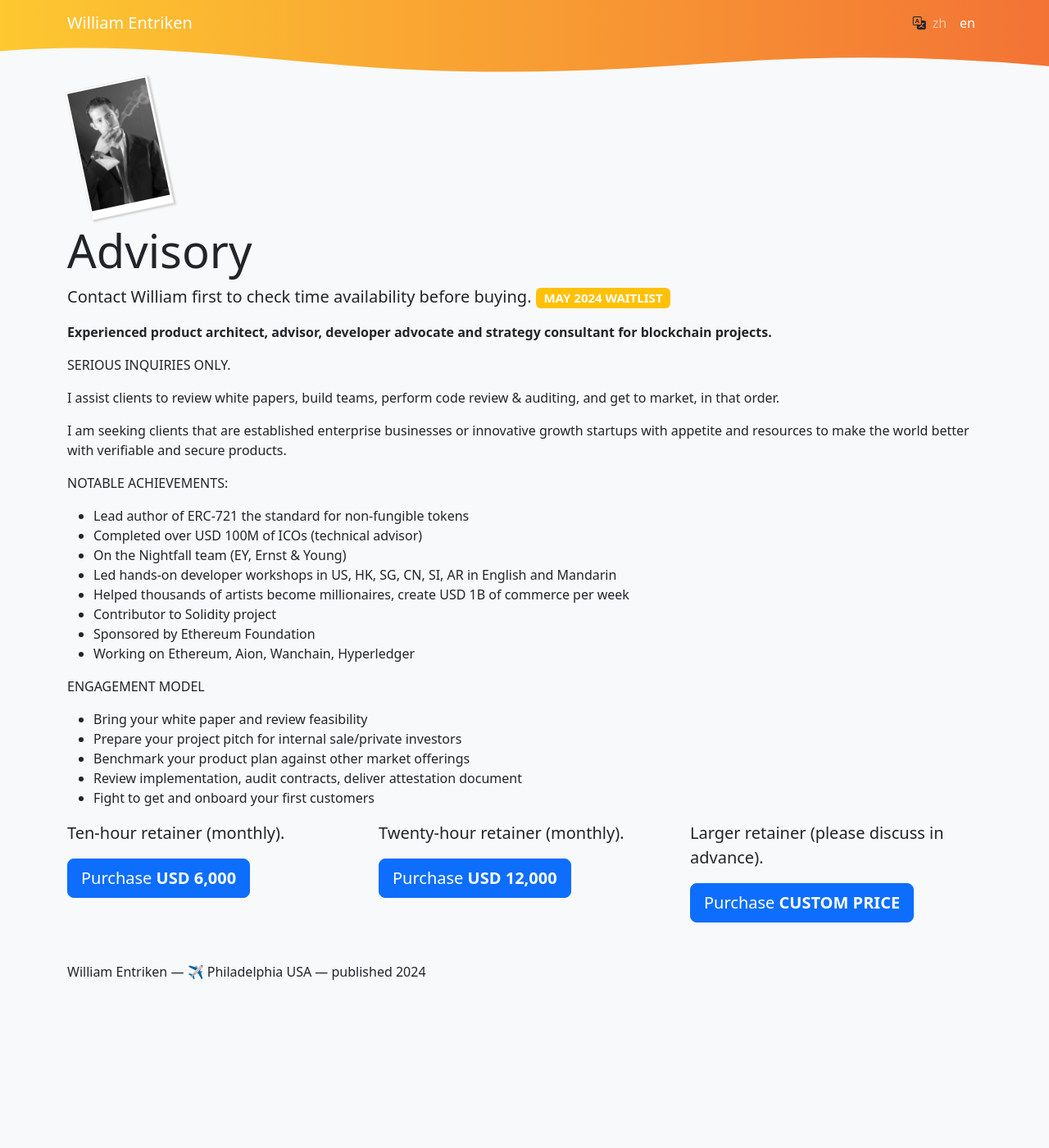
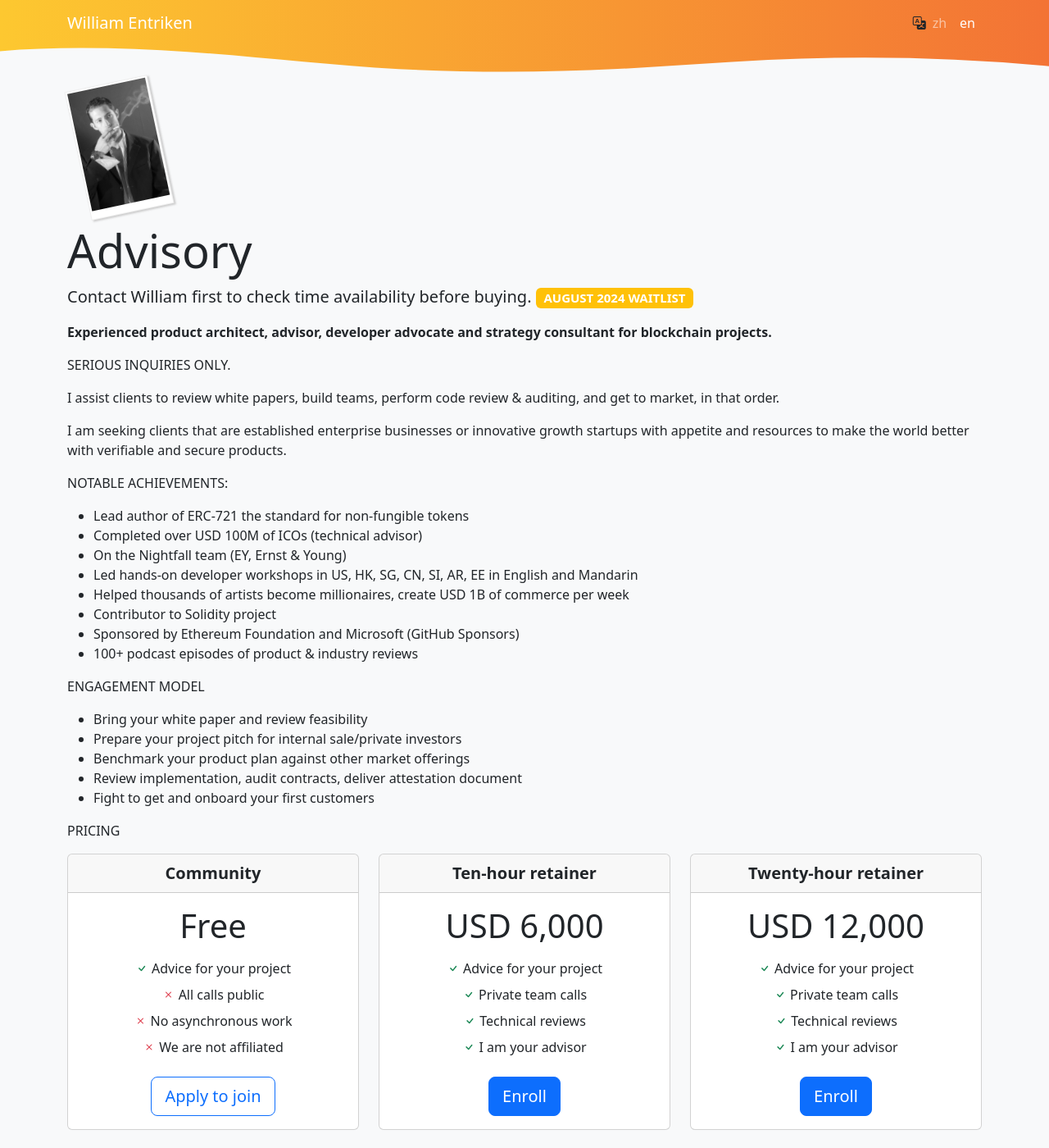
Before and after one commit to fulldecent/phor.net, a Jekyll site: the page built from advisory.html, in a window 1280 px wide and 1400 px high. Shown: the whole window at 82% size. Built offline with Jekyll 4.4.1, drawn with Linux system fonts in a browser that asks for light colours; comment, search, counter and statistics services are not loaded.

Commit message:
pricing table

```diff
--- a/advisory.html
+++ b/advisory.html
@@ -18,7 +18,7 @@
         <img src="assets/portraits/william-smoking-mini.jpg" class="pull-right minipolaroid" style="max-height:10em" >
 
         <h1 class="display-4">Advisory</h1>
-        <p class="lead">Contact William first to check time availability before buying. <span class="badge bg-warning">MAY 2024 WAITLIST</span></p>
+        <p class="lead">Contact William first to check time availability before buying. <span class="badge bg-warning">AUGUST 2024 WAITLIST</span></p>
 
         <p><strong>Experienced product architect, advisor, developer advocate and strategy consultant for blockchain projects.</strong></p>
         <p>SERIOUS INQUIRIES ONLY.</p>
@@ -29,12 +29,11 @@
         <li>Lead author of ERC-721 the standard for non-fungible tokens</li>
         <li>Completed over USD 100M of ICOs (technical advisor)</li>
         <li>On the Nightfall team (EY, Ernst &amp; Young)</li>
-        <li>Led hands-on developer workshops in US, HK, SG, CN, SI, AR in English and Mandarin</li>
+        <li>Led hands-on developer workshops in US, HK, SG, CN, SI, AR, EE in English and Mandarin</li>
         <li>Helped thousands of artists become millionaires, create USD 1B of commerce per week</li>
         <li>Contributor to Solidity project</li>
-        <li>Sponsored by Ethereum Foundation</li>
-        <li>Working on Ethereum, Aion, Wanchain, Hyperledger</li>
-
+        <li>Sponsored by Ethereum Foundation and Microsoft (GitHub Sponsors)</li>
+        <li>100+ podcast episodes of product &amp; industry reviews</li>
         </ul>
         <p>ENGAGEMENT MODEL</p>
         <ul>
@@ -48,6 +47,89 @@
       </div>
     </div>
     <div class="container">
+      <p>PRICING</p>
+
+      <div class="row text-center row-cols-3">
+        <div class="col">
+          <div class="card mb-4 box-shadow">
+            <div class="card-header">
+              <p class="lead my-0 fw-bold">Community</p>
+            </div>
+            <div class="card-body">
+              <h1 class="card-title pricing-card-title">Free</small></h1>
+              <ul class="list-unstyled mt-3 mb-4">
+                <li class="mb-2"><i class="bi bi-check text-success"></i> Advice for your project</li>
+                <li class="mb-2"><i class="bi bi-x text-danger"></i> All calls public</li>
+                <li class="mb-2"><i class="bi bi-x text-danger"></i> No asynchronous work</li>
+                <li class="mb-2"><i class="bi bi-x text-danger"></i> We are not affiliated</li>
+              </ul>
+              <a href="https://hour.gg" class="btn btn-lg btn-block btn-outline-primary">Apply to join</a>
+            </div>
+          </div>
+        </div>
+        <div class="col">
+          <div class="card mb-4 box-shadow">
+            <div class="card-header">
+              <p class="lead my-0 fw-bold">Ten-hour retainer</p>
+            </div>
+            <div class="card-body">
+              <h1 class="card-title pricing-card-title">USD 6,000</h1>
+              <ul class="list-unstyled mt-3 mb-4">
+                <li class="mb-2"><i class="bi bi-check text-success"></i> Advice for your project</li>
+                <li class="mb-2"><i class="bi bi-check text-success"></i> Private team calls</li>
+                <li class="mb-2"><i class="bi bi-check text-success"></i> Technical reviews</li>
+                <li class="mb-2"><i class="bi bi-check text-success"></i> I am your advisor</li>
+              </ul>
+              <form action="https://www.paypal.com/cgi-bin/webscr" method="post" target="_top">
+                <input type="hidden" name="cmd" value="_xclick-subscriptions">
+                <input type="hidden" name="business" value="paypal.com@phor.net">
+                <input type="hidden" name="lc" value="US">
+                <input type="hidden" name="item_name" value="Ten-hour retainer">
+                <input type="hidden" name="no_note" value="1">
+                <input type="hidden" name="src" value="1">
+                <input type="hidden" name="a3" value="6000.00">
+                <input type="hidden" name="p3" value="1">
+                <input type="hidden" name="t3" value="M">
+                <input type="hidden" name="currency_code" value="USD">
+                <input type="hidden" name="bn" value="PP-SubscriptionsBF:btn_subscribe_SM.gif:NonHostedGuest">
+                <button class="btn btn-primary btn-lg">Enroll</button>
+              </form>
+            </div>
+          </div>
+        </div>
+        <div class="col">
+          <div class="card mb-4 box-shadow">
+            <div class="card-header">
+              <p class="lead my-0 fw-bold">Twenty-hour retainer</p>
+            </div>
+            <div class="card-body">
+              <h1 class="card-title pricing-card-title">USD 12,000</h1>
+              <ul class="list-unstyled mt-3 mb-4">
+                <li class="mb-2"><i class="bi bi-check text-success"></i> Advice for your project</li>
+                <li class="mb-2"><i class="bi bi-check text-success"></i> Private team calls</li>
+                <li class="mb-2"><i class="bi bi-check text-success"></i> Technical reviews</li>
+                <li class="mb-2"><i class="bi bi-check text-success"></i> I am your advisor</li>
+              </ul>
+              <form action="https://www.paypal.com/cgi-bin/webscr" method="post" target="_top">
+                <input type="hidden" name="cmd" value="_xclick-subscriptions">
+                <input type="hidden" name="business" value="paypal.com@phor.net">
+                <input type="hidden" name="lc" value="US">
+                <input type="hidden" name="item_name" value="Twenty-hour retainer">
+                <input type="hidden" name="no_note" value="1">
+                <input type="hidden" name="src" value="1">
+                <input type="hidden" name="a3" value="12000.00">
+                <input type="hidden" name="p3" value="1">
+                <input type="hidden" name="t3" value="M">
+                <input type="hidden" name="currency_code" value="USD">
+                <input type="hidden" name="bn" value="PP-SubscriptionsBF:btn_subscribe_SM.gif:NonHostedGuest">
+                <button class="btn btn-primary btn-lg">Enroll</button>
+              </form>
+            </div>
+          </div>
+        </div>
+      </div>
+
+      <!--
       <div class="row">
         <div class="col">
           <p class="lead">Ten-hour retainer (monthly).</p>
@@ -87,5 +169,6 @@
           <p class="lead">Larger retainer (please discuss in advance).</p>
           <a href="http://paypal.me/fulldecent/" target="_blank" class="btn btn-primary btn-lg">Purchase <strong>CUSTOM PRICE</strong></a>
         </div>
+      -->
       </div>
     </div>
--- a/index.html
+++ b/index.html
@@ -232,7 +232,7 @@
     <h2>Advisory services</h2>
     <p>I am the lead author of <a target="_blank" href="https://eips.ethereum.org/EIPS/eip-721">ERC-721</a>, the document that started NFTs as we know them, and its vision.</p>
     <p class="alert alert-info">
-      Get answers to your pressing NFT and blockchain questions on <a href="https://hour.gg">a free, public ask-me-anything call</a> or enroll in <a href="advisory">paid  advisory services</a>.
+      Get answers to your pressing tech and business questions on <a href="https://hour.gg">a public ask-me-anything call</a> or enroll in <a href="advisory">advisory services</a>.
     </p>
 
     <div class="row row-cols-1 row-cols-md-3">
```
